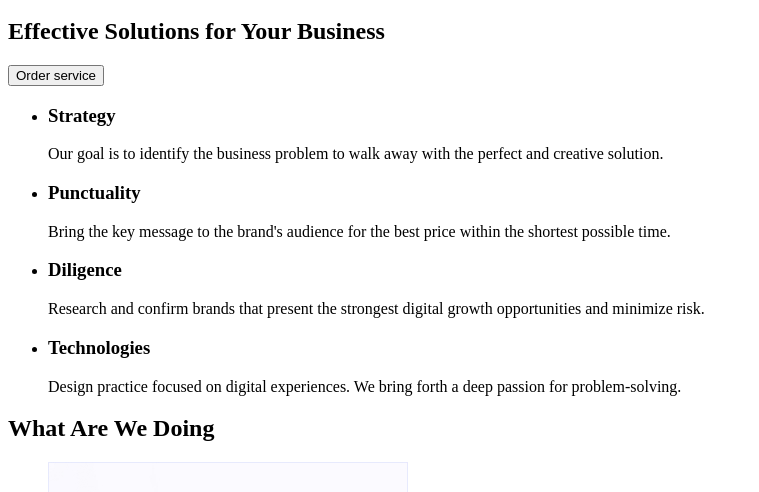
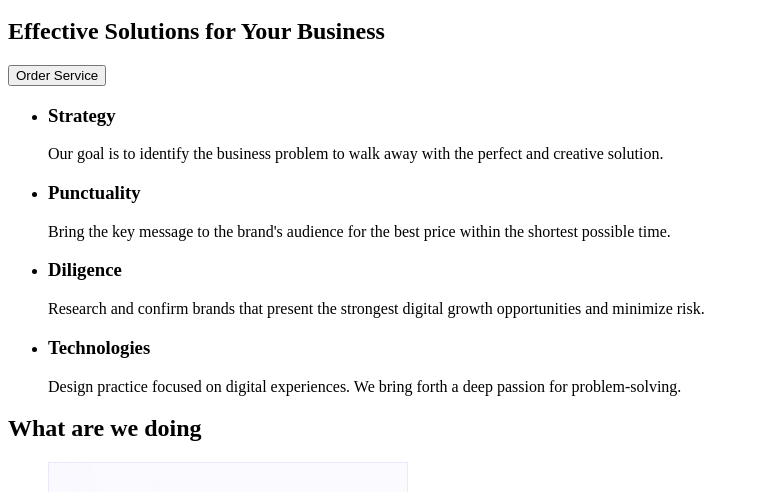
Before and after one commit to 2x3x/goit-markup-hw-01, a plain HTML site: page index.html in a window 1280 px wide. Shown: the part 150-642 px from the top of the page, without its empty margins (0-759 px from the left). Drawn offline with Linux system fonts and the light colour scheme.

Commit message:
section_2and3_update

```diff
--- a/index.html
+++ b/index.html
@@ -34,7 +34,7 @@
     <main>
       <section>
       <h1>Effective Solutions for Your Business</h1>
-      <button type="button">Order service</button>
+      <button type="button">Order Service</button>
       </section>
 
       <!-- section 2 -->
@@ -68,7 +68,7 @@
         <!--What Are We Doing. Section 3 -->
 
         <section>
-         <h2>What Are We Doing</h2>
+         <h2>What are we doing</h2>
         <ul>
           <li><img src="./images/whatarewedoing-computer.jpg" alt="computer" width="360"></li>
            <li><img src="./images/whatarewedoing-phone.jpg"   alt="phone"    width="360"></li>
```
